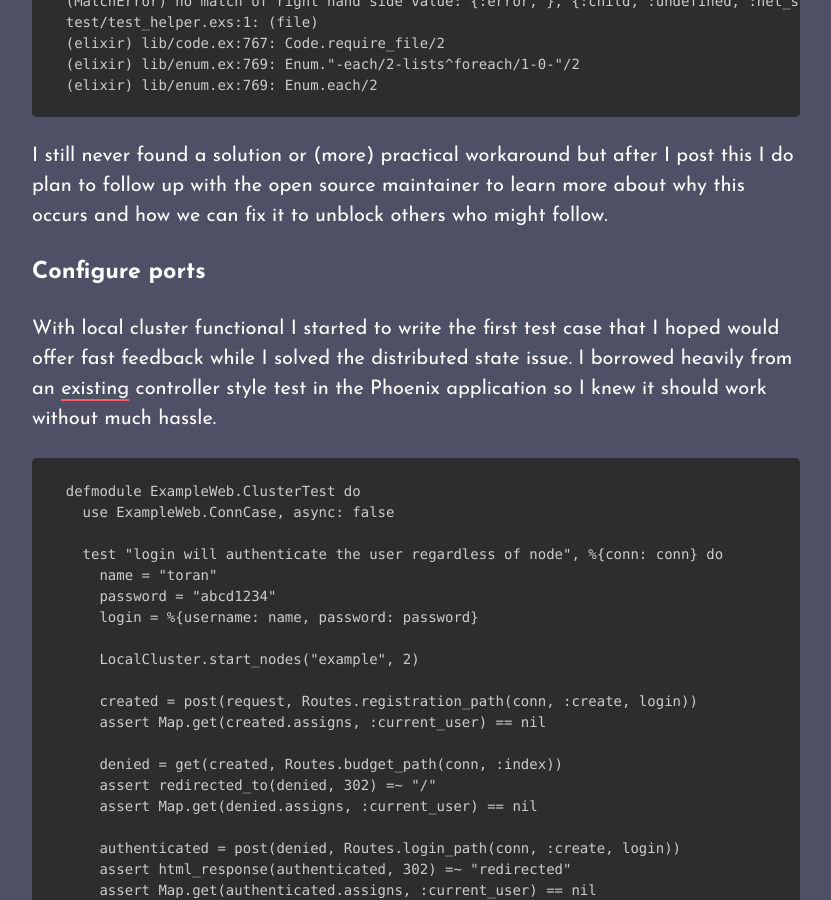
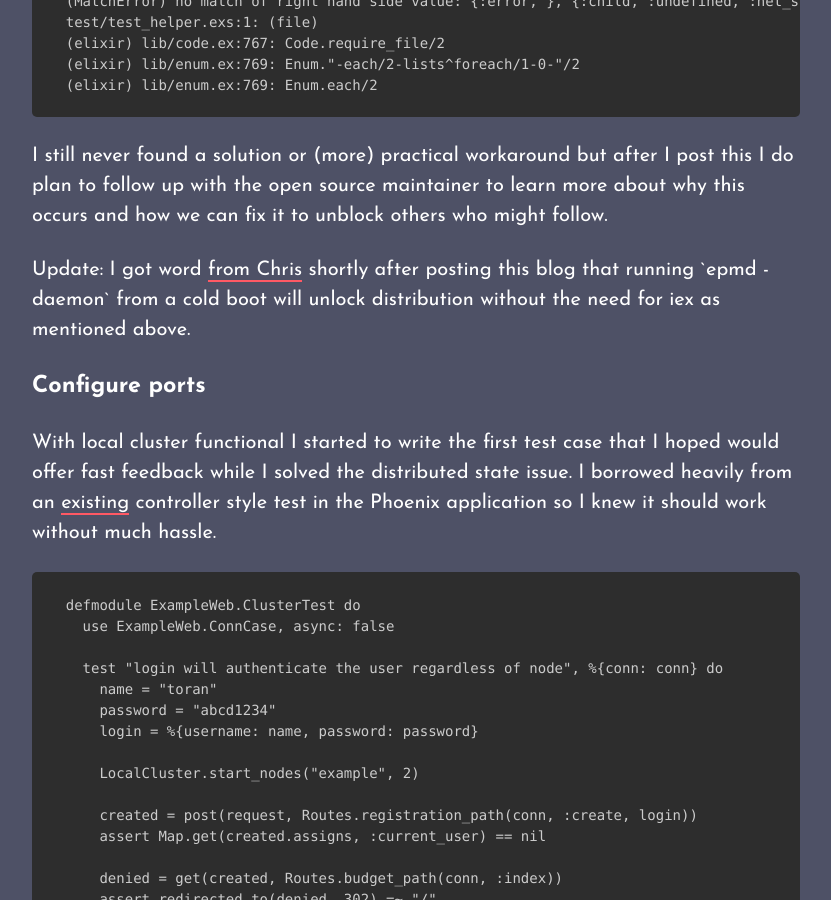
Before and after one commit to toranb/toranb.github.io, a Jekyll site: the page built from _posts/2019-04-16-testing-multi-node-pubsub-phoenix-apps-with-exunit.html, in a window 1280 px wide and 900 px high, scrolled down 2641 px. Shown: the whole window, without its empty margins (224-1055 px from the left). Built offline with Jekyll 4.4.1, drawn with Linux system fonts in a browser that asks for light colours; Markdown is read by kramdown in place of the engine named in the settings.

Commit message:
feedback from Chris about distribution using epmd

```diff
--- a/_posts/2019-04-16-testing-multi-node-pubsub-phoenix-apps-with-exunit.html
+++ b/_posts/2019-04-16-testing-multi-node-pubsub-phoenix-apps-with-exunit.html
@@ -94,6 +94,8 @@ categories: blog archive
 </div>
 
 <p>I still never found a solution or (more) practical workaround but after I post this I do plan to follow up with the open source maintainer to learn more about why this occurs and how we can fix it to unblock others who might follow.</p>
+
+<p>Update: I got word <a href="https://github.com/whitfin/local-cluster/issues/7#issuecomment-484890269">from Chris</a> shortly after posting this blog that running `epmd -daemon` from a cold boot will unlock distribution without the need for iex as mentioned above.</p>
 
 <h3>Configure ports</h3>
 
```
